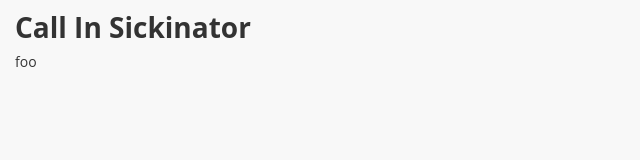
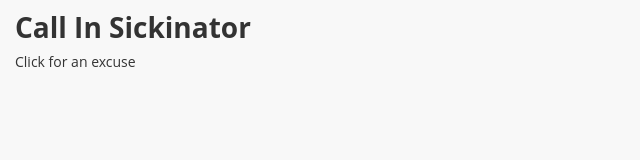
Before and after one commit to bruab/call_in_sickinator, a plain HTML site: page index.html in a window 1280 px wide. Shown: the full height of the page, 0-640 px from the left. Drawn offline with Linux system fonts and the light colour scheme.

Commit message:
added loading message, instructions

```diff
--- a/index.html
+++ b/index.html
@@ -12,7 +12,7 @@
     <h1>Call In Sickinator</h1>
 
     <div id="excuses">
-      <p id="instructions"></p>
+      <p id="instructions">Loading ...<p>
     </div>
     <div id="footer"></div>
   </body>
--- a/js/call_in_sickinator.js
+++ b/js/call_in_sickinator.js
@@ -13,7 +13,7 @@
   };
 
   jQuery(function() {
-    $("#instructions").html("foo");
+    $("#instructions").html("Click for an excuse");
     return $("html").click(function() {
       $("#instructions").html("");
       return $("#excuses").html(new_excuse());
```
Also changed, not shown: 1 other file.
